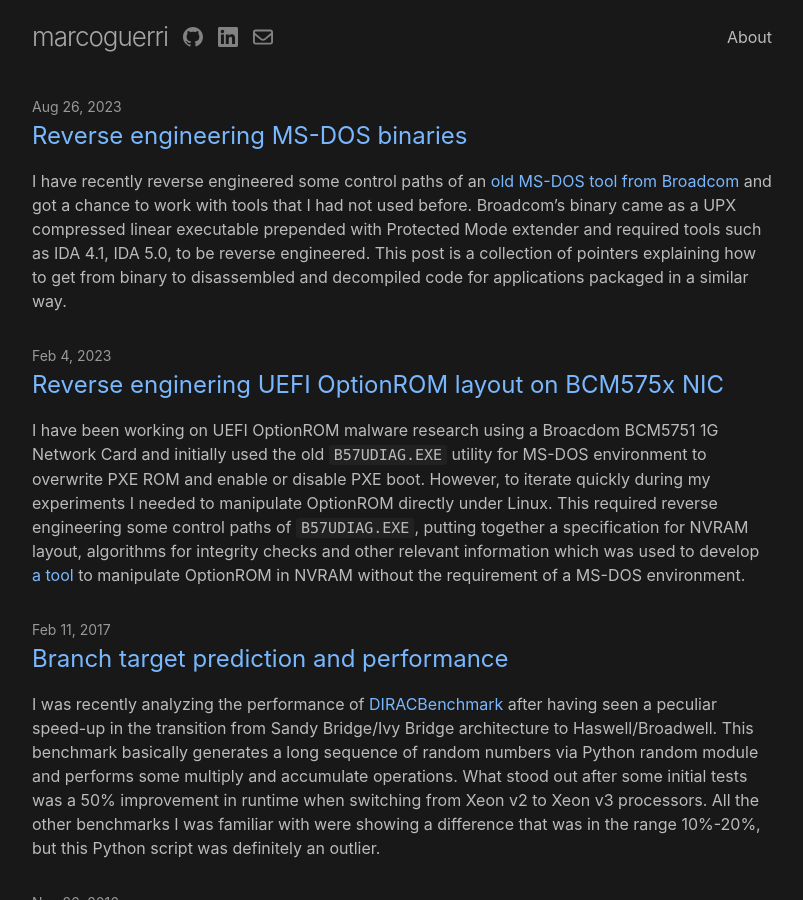
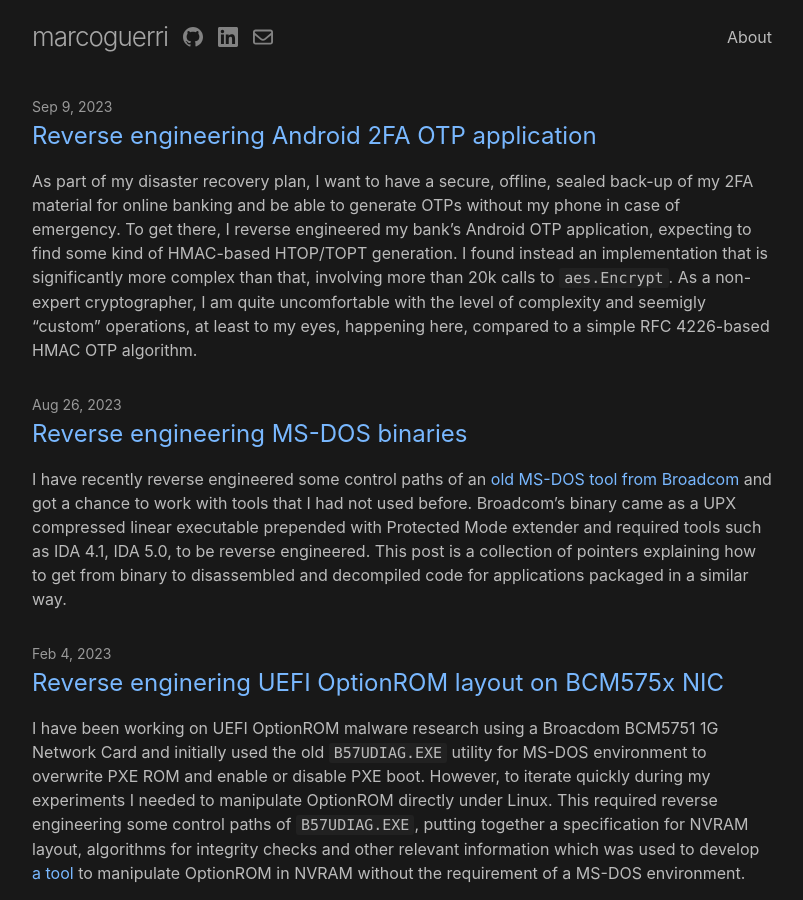
Before and after one commit to marcoguerri/marcoguerri.github.io, a Jekyll site: the page built from index.md, in a window 1280 px wide and 900 px high. Shown: the whole window, without its empty margins (238-1041 px from the left). Built offline with Jekyll 4.4.1, drawn with Linux system fonts in a browser that asks for light colours; part of the change alters nothing that is shown.

Commit message:
More progress with Android post

````diff
--- a/_posts/2022-02-13-android-home-banking.markdown
+++ b/_posts/2022-02-13-android-home-banking.markdown
@@ -2,7 +2,7 @@
 layout: post
 title:  "Reverse engineering Android 2FA OTP application"
 date:   2023-09-09 08:00:00
-published: false
+published: true
 categories: android reversing
 pygments: true
 ---
@@ -25,21 +25,20 @@ checked manually.
 
 High level overview
 =======
-The application implements 2FA functionalities both in online and offline mode. For the former,
-one just needs to approve a login attempt. For the latter, a 6 digits pin is generated after reading
-a QR code and typing a PIN chosen at the time when the device is enrolled in the system.
-There is no network requirement for the latter mode.
+The application implements 2FA both in online and offline mode. For the former,
+one just needs to approve the login attempt. For the latter, a 6 digits pin is generated offline
+after reading a QR code provided by the backend and typing a PIN chosen when the device was enrolled.
+This post is focused on the second flavor of OTP generation, in particular on the algorithm for
+OTP calculation. I have not looked into the enrollment process, i.e. the steps that establish
+a shared secret between client and server.
 
-This post is focused on the second flavor of OTP generation, in particular on the algorithm for
-OTP calculation. I have not looked into the enrollment process, i.e. the steps to establish
-a shared secret between client and server. OTP generation can be broken down in two phases,
+OTP generation can be broken down in two phases,
 which replicate exactly the same cryptographic algorithms, although using different
 constants and taking different inputs:
 
 * From the QR code data, a base64 string representing "Transaction Data" is obtained
 * From Transaction Data, a 6 digits OTP is obtained
 
-At high level, the sequence of transformations is the following:
 <p align="center">
 <img src="/img/android-reversing/algorithm-overview.png" alt=""/>
 </p>
@@ -52,9 +51,13 @@ data and Transaction Data by splitting them into three parts:
 * Input data `[0:16]` is used to derive a symmetric encryption key. The derivation algorithm has
 also a transitive dependency on key material present on the device.
 * Input data `[16:24]` is AES encrypted in combination with an increasing counter, obtaining a
-ciphertext whose lenght matches the one of the input data
+ciphertext whose lenght matches the one of the input data minus `[0:24]`
 * Input deta `[24:]` is a One Time Pad that is XOR-ed with the previous AES ciphertext to get the
 desired plaintext
+
+<p align="center">
+<img src="/img/android-reversing/input-data-split.png" alt=""/>
+</p>
 
 All cryptographic operations are implemented by `SCOtpManager` class, in `java_src/net/aliaslab/securecallotplib/SCOtpManager.java`. I'll leave aside from this post the analysis of
 the View logic as `SCOtpManager` and imported libraries are sufficiently self
@@ -64,11 +67,11 @@ Key material stored on the device
 =======
 A foundamental requirement for a 2FA device is that the OTP cannot be generated without the device
 itself. This seems to be obvious, but one of the reasons I wanted to reverse engineer the application
-was also to verify that the PIN alone would not be sufficient to generate the OTP. There must be
+was also to verify that the PIN alone would not be sufficient to get the OTP. There must be
 "something I have" involved, not just something I know.
 
 Looking through the code, one can see that the application has a dependency over Android KeyStore and it implements
-a three level key hierarchy. First, a `SecretKey` is retrieved from Android KeyStore. From `smali_classes4/v2/a/a/m.smali|e()`:
+a two level key hierarchy. First, a `SecretKey` is retrieved in `smali_classes4/v2/a/a/m.smali|e()`:
 
 ```
 const-string p1, "AndroidKeyStore"
@@ -82,32 +85,30 @@ move-result-object p1
 check-cast p1, Ljavax/crypto/SecretKey;
 ```
 
-On the read path, this key is used by `smali_classes4/v2/a/a/m.smali|init()` to read sealed objects
-within a file. First, the key is retrieved from `KeyStore` and then `smali_classes4/v2/a/a/m.smali|c()`
-is called to perform the actual reading:
+On the read path, this key is used by `smali_classes4/v2/a/a/m.smali|<init>()` to read sealed objects
+within a file. After retrieving the key, `smali_classes4/v2/a/a/m.smali|c()` is called to read and unseal the data:
 
 ```
 invoke-virtual {p0, p1}, Lv2/a/a/m;->e(Landroid/content/Context;)Ljavax/crypto/SecretKey;
 [...]
 invoke-virtual {p0, p2, p1}, Lv2/a/a/m;->c(Ljavax/crypto/SecretKey;Landroid/content/Context;)Ljava/util/HashMap;
 ```
-From the following excerpt of `c()` the structure of the sealed objects within the file is immediately
-clear:
+Code of `smali_classes4/v2/a/a/m.smali|c()` reveals the structure of the sealed objects within the file. An `IvParameterSpec` is first fetched and used to a Cipher:
 
 ```
 invoke-direct {v1, p2}, Ljava/io/ObjectInputStream;-><init>(Ljava/io/InputStream;)V
-:try_end_1
-.catchall {:try_start_1 .. :try_end_1} :catchall_4
-:try_start_2
+[...]
 invoke-virtual {v1}, Ljava/io/ObjectInputStream;->readObject()Ljava/lang/Object;
 move-result-object v2
-check-cast v2, [B
-if-eqz v2, :cond_2
+[..]
 new-instance v3, Ljavax/crypto/spec/IvParameterSpec;
 invoke-direct {v3, v2}, Ljavax/crypto/spec/IvParameterSpec;-><init>([B)V
 iget-object v2, p0, Lv2/a/a/m;->j:Ljavax/crypto/Cipher;
 const/4 v4, 0x2
 invoke-virtual {v2, v4, p1, v3}, Ljavax/crypto/Cipher;->init(ILjava/security/Key;Ljava/security/spec/AlgorithmParameterSpec;)V
+```
+Then, a hashmap containing device keys is read:
+```
 invoke-virtual {v1}, Ljava/io/ObjectInputStream;->readObject()Ljava/lang/Object;
 move-result-object p1
 check-cast p1, Ljavax/crypto/SealedObject;
@@ -116,15 +117,23 @@ invoke-virtual {p1, v2}, Ljavax/crypto/SealedObject;->getObject(Ljavax/crypto/Ci
 move-result-object p1
 check-cast p1, Ljava/util/HashMap;
 ```
-A sequence of bytes representing IV and a hashmap are serialized back to back.
 
-Intermediate key, from now on referred to as `IK`, is a requirement for generating AES encryption key
-IK is the result of the concatenation of three contributions:
+The hashmap stores three values: `sc_sac`, `sc_k2`, `sc_id`, with only the first two actively used for cryptographic purposes. AES key derivation happens in two steps, with
+an "Intermediate Key" first generated from key material on the device as a
+concatenation of the following contributions:
+
 * A key derived from `sc_sac`, which we will refer to as `IK_0`
 * A key derived from `sc_k2`, which we will refer to as `IK_1`
-* A constant, which we will refer to as `IK_K`
+* A constant, which differs between QR Code (`IK_K0`) and Transaction Data (`IK_K1`). In the former case, it is pre-pended to partial `IK`, while in the latter case it is appended.
 
-**First piece, derived from `sc_sac`**<br>
+<p align="center">
+<img src="/img/android-reversing/intermediate-key-components.png" alt=""/>
+</p>
+
+
+One `IK` is available, the actual key derivation for AES encryption is executed. The following three sections give an overview of how each components of `IK` is derived.
+
+**`IK_0`, derived from `sc_sac`**<br>
 The piece derived from `sc_sac` is the most complex one and it is the result of a sequence of
 transformations shown in the following diagram:
 <p align="center">
@@ -160,7 +169,7 @@ bytes encryption key [4] to obtain a final ciphertext which constitutes `IK_0` [
 In the diagram above the null-bytes encryption sequence is highlighted as it will be re-used also for the
 AES key derivation process.
 
-**Second piece, derived from `sc_k2`**<br>
+**`IK_1`, derived from `sc_k2`**<br>
 `sc_k2` is  XOR-ed with time deltas and appended to the initial part of the intermediate key.
 This applies both for QR code and transaction data encryption. The presence of a dependency on
 Unix time is immediately obvious by reading top level decompiled code from `SCOtpManager` class:
@@ -177,7 +186,7 @@ for (int i2 = 1; i2 <= 2; i2++) {
 The time deltas have a 1 hour granularity (ms/3600000) and the application attempts to combine `sc_k2` with [-1,0,+1] added to the current time. Note that this obviously does not constitute in any way a mechanism to force input data to expire. The application does fail to produce a valid result outsid of the [-1,0,1] time window,
 but this only a limitation of client side logic and once can choose any time adjustment constant.
 
-**Third piece, constant**<br>
+**`IK_K`, constant**<br>
  Depending on whether we are working with QR code or transaction data, the intermediate key is further
 combined with the following:
 * For QR code, a constant correponding to `0x6ab392fd02` is pre-pended. This is value is hardcoded
@@ -186,8 +195,11 @@ combined with the following:
 AES key derivation
 =======
 The AES key derivation process is implemented in `smali/n2/a/a/a.smali|b()`, with the actual input
-parameters coming from `java_src/n2/a/a/a.java|a()`. The derivation process is shown in the following diagram. The null-bytes encryption sequence is exactly the same we have seen for the generation of `IK_0`.
+parameters coming from `java_src/n2/a/a/a.java|a()`. The overall process is shown in the following diagram, with the null-bytes encryption sequence being exactly the same we have seen for the generation of `IK_0`:
 
+<p align="center">
+<img src="/img/android-reversing/aes-key-derivation.png" alt=""/>
+</p>
 Two inputs are provided:
 * The intermediate key, IK
 * The first 16 bytes of input data
````
Also changed, not shown: img/android-reversing/input-data-split.png (added), img/android-reversing/intermediate-key-components.png (added), img/android-reversing/key_derivation_1.png (deleted), 1 other file.
